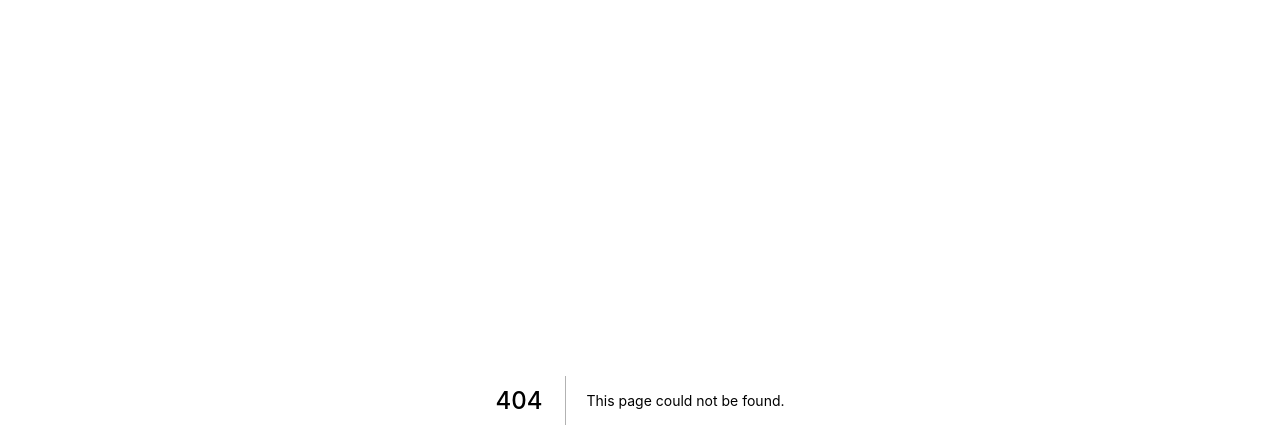
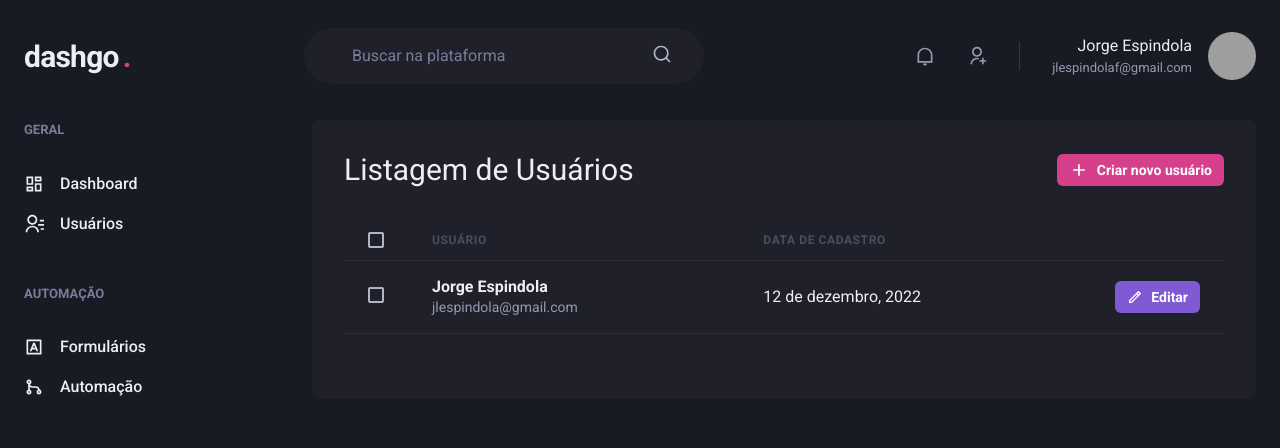
Before and after one commit to jlefilho/dashgo, a Next.js app: page /users in a window 1280 px wide. Before the commit this address had no page. Shown: the top 448 px of the page. Built offline with nearby package versions, Linux system fonts and the light colour scheme; grey boxes are pictures that could not be loaded.

Commit message:
Users page

```diff
--- a/src/pages/dashboard.tsx
+++ b/src/pages/dashboard.tsx
@@ -36,7 +36,7 @@
     },
     xaxis: {
         axisBorder: {
-            color: theme.colors.gray[600]
+            color: theme.colors.pink[600]
         },
         axisTicks: {
             show: true,
--- /dev/null
+++ b/src/pages/users/index.tsx
@@ -0,0 +1,80 @@
+import { Box, Button, Checkbox, Flex, Heading, Icon, Table, Tbody, Td, Th, Thead, Tr, Text } from "@chakra-ui/react";
+import { RiAddLine, RiPencilLine } from "react-icons/ri";
+import { Header } from "../../components/Header";
+import { Sidebar } from "../../components/Sidebar";
+
+export default function UserList() {
+    return (
+        <Box>
+            <Header />
+
+            <Flex w='100%' my='6' maxWidth={1480} mx='auto' px='6'>
+                <Sidebar />
+
+                <Box flex='1' borderRadius={8} bg='gray.800' p='8'>
+                    {/* HEADER */}
+                    <Flex mb='8' justify='space-between' alignItems='center'>
+                        <Heading size='lg' fontWeight='normal'>
+                            Listagem de Usuários
+                        </Heading>
+
+                        <Button
+                          as='a'
+                          size='sm'
+                          fontSize='sm'
+                          colorScheme='pink'
+                          leftIcon={<Icon as={RiAddLine} fontSize='20' />}
+                        >
+                            Criar novo usuário
+                        </Button>
+                    </Flex>
+
+                    {/* TABLE */}
+                    <Table colorScheme='whiteAlpha'>
+                        <Thead>
+                            <Tr>
+                                <Th px='6' color='gray.300' w='8'>
+                                    <Checkbox colorScheme='pink' />
+                                </Th>
+                                <Th>Usuário</Th>
+                                <Th>Data de Cadastro</Th>
+                                <Th w='8'></Th>
+                            </Tr>
+                        </Thead>
+                        <Tbody>
+                            <Tr>
+                                <Td px='6'>
+                                    <Checkbox colorScheme='pink' />
+                                </Td>
+                                <Td>
+                                    <Box>
+                                        <Text fontWeight='bold'>
+                                            Jorge Espindola
+                                        </Text>
+                                        <Text fontSize='sm' color='gray.300'>
+                                            jlespindola@gmail.com
+                                        </Text>
+                                    </Box>
+                                </Td>
+                                <Td>
+                                   12 de dezembro, 2022
+                                </Td>
+                                <Td>
+                                    <Button
+                                        as='a'
+                                        size='sm'
+                                        fontSize='sm'
+                                        colorScheme='purple'
+                                        leftIcon={<Icon as={RiPencilLine} fontSize='16' />}
+                                    >
+                                        Editar
+                                    </Button>
+                                </Td>
+                            </Tr>
+                        </Tbody>
+                    </Table>
+                </Box>
+            </Flex>
+        </Box>
+    )
+}
```
